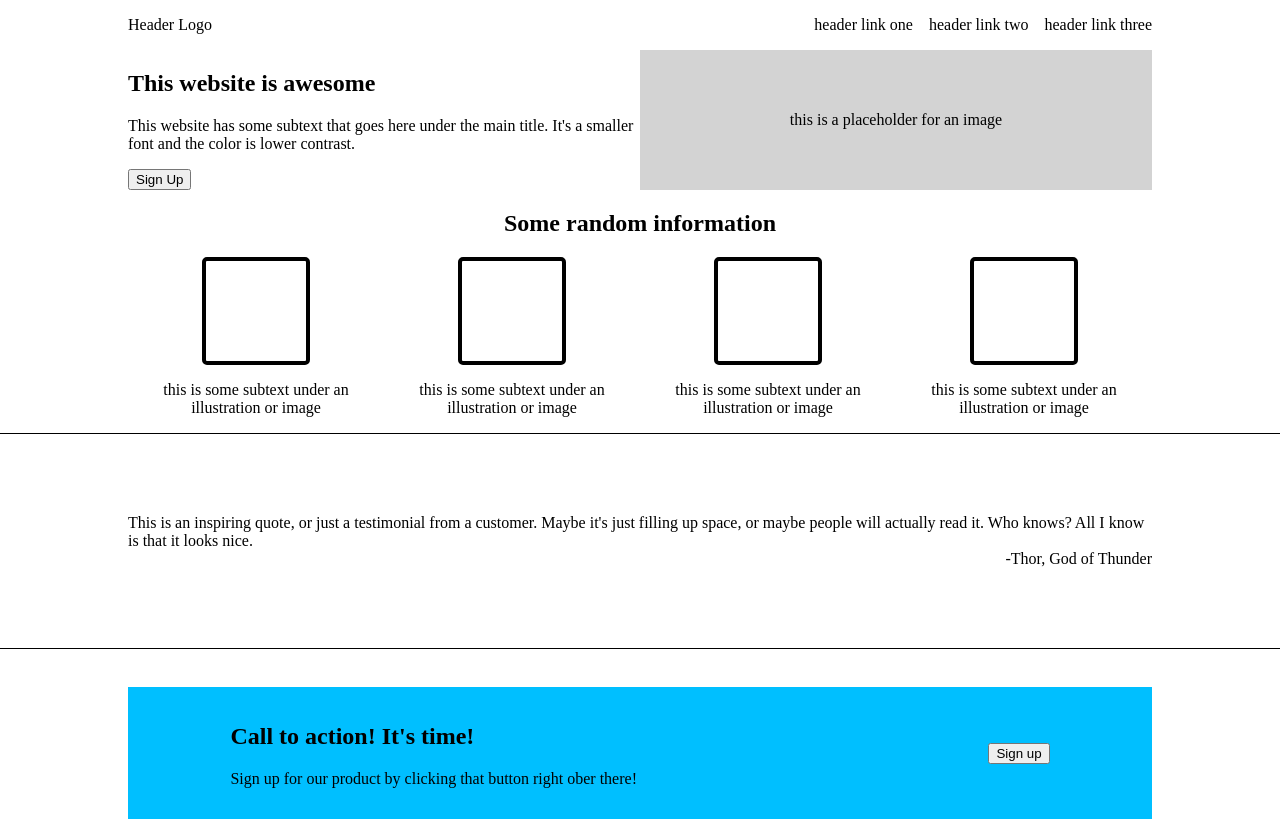
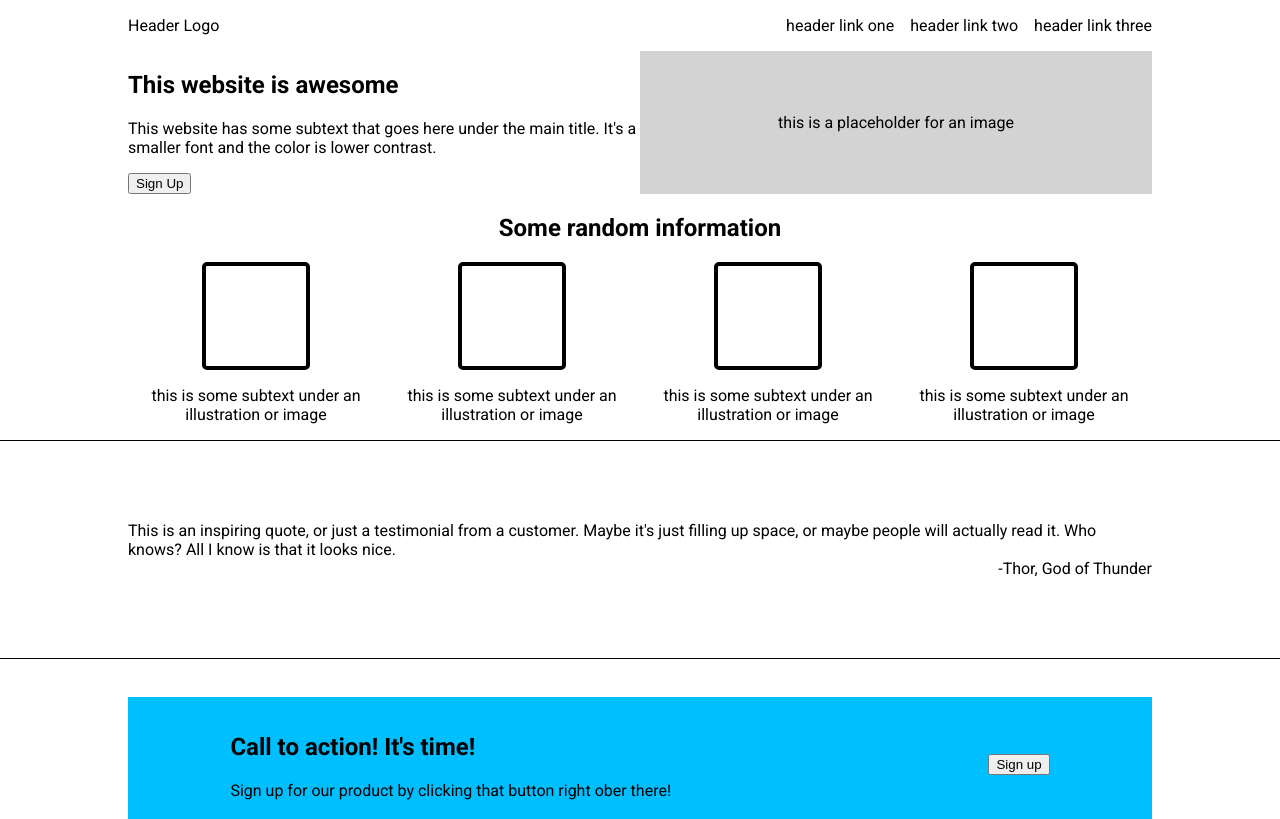
Before and after one commit to abanZaman125/odin-landing-page, a plain HTML site: page index.html in a window 1280 px wide. Shown: the top 819 px of the page. Drawn offline with Linux system fonts and the light colour scheme.

Commit message:
Added Roboto font to entire website.
Replaced div elements in header with ul for syntax correctness.
Added two variables for primary and secondary website colours.

```diff
--- a/css/styles.css
+++ b/css/styles.css
@@ -1,17 +1,30 @@
 :root {
     --alignment-padding: 10%;
+    --primary-color: #1f2937;
+    --secondary-blue-color: #3882f6;
 }
 
 body {
     margin: 0;
+    font-family: 'Roboto', sans-serif;
 }
 
 header {
     display: flex;
 }
 
+/*Both outer and inner ul have no list-style-type.
+  In the header there are no divs.
+  header
+  -> ul
+      -> li (header logo)
+      -> ul
+          -> li, li, li (three links)*/
 header ul {
     list-style-type: none;
+}
+
+header > ul {
     margin: 0;
 
     display: flex;
@@ -23,6 +36,7 @@
 header ul .header-items-container {
     display: flex;
     gap: 1em;
+    padding: 0;
 }
 
 section.hero-section {
--- a/index.html
+++ b/index.html
@@ -5,20 +5,21 @@
     <meta http-equiv="X-UA-Compatible" content="IE=edge">
     <meta name="viewport" content="width=device-width, initial-scale=1.0">
     <link rel="stylesheet" href="css/styles.css">
+    <link rel="preconnect" href="https://fonts.googleapis.com">
+    <link rel="preconnect" href="https://fonts.gstatic.com" crossorigin>
+    <link href="https://fonts.googleapis.com/css2?family=Roboto:ital,wght@0,100;0,300;0,400;0,500;0,700;0,900;1,100;1,300;1,400;1,500;1,700;1,900&display=swap" rel="stylesheet">
     <title>An Epic Website</title>
 </head>
 <body>
     <header>
         <ul>
-            <div class="header-logo-container">
-                <li>Header Logo</li>
-            </div>
+            <li>Header Logo</li>
 
-            <div class="header-items-container">
+            <ul class="header-items-container">
                 <li>header link one</li>
                 <li>header link two</li>
                 <li>header link three</li>
-            </div>
+            </ul>
         </ul>
     </header>
 
```
